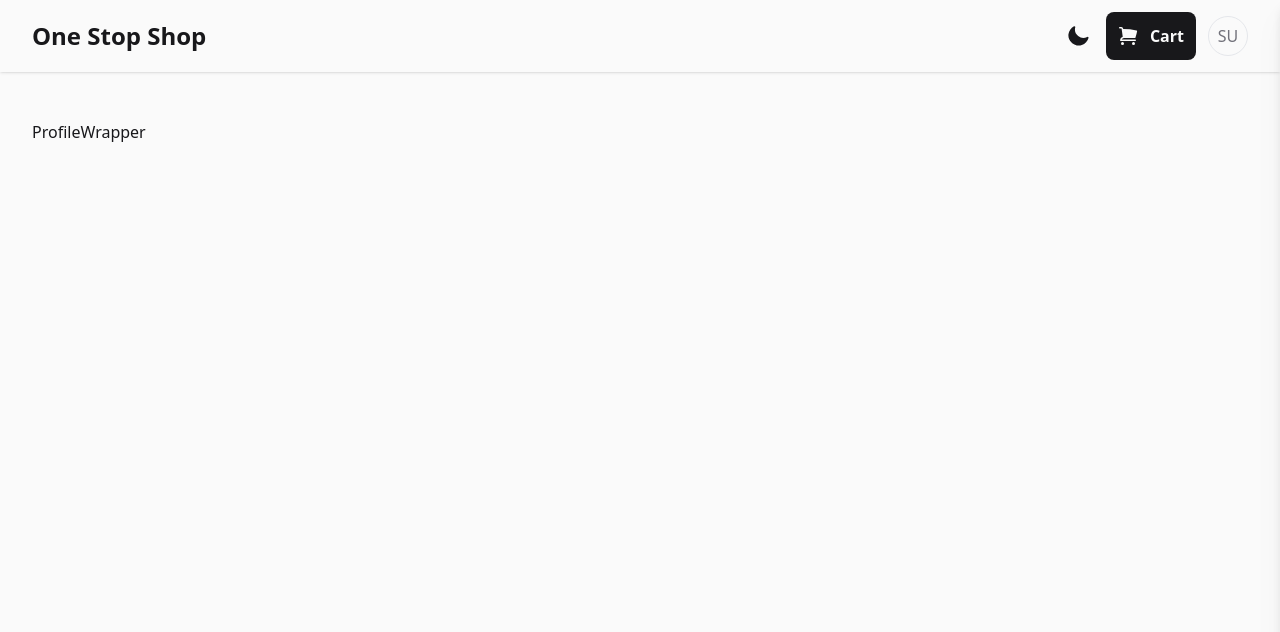
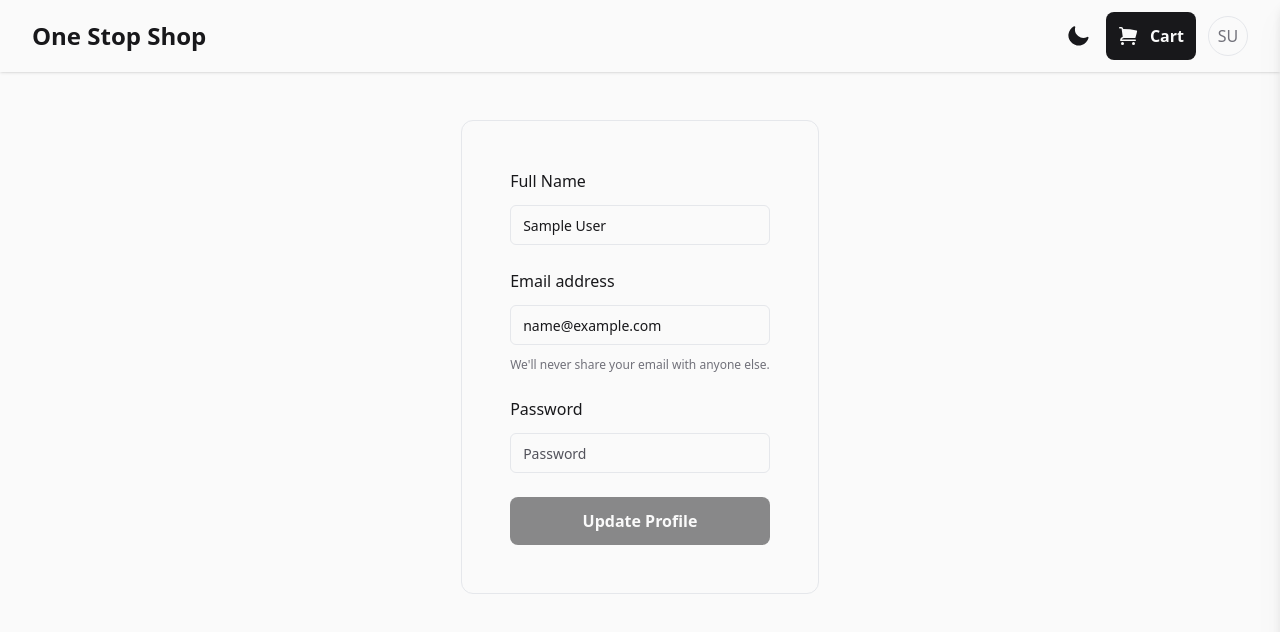
Before and after one commit to iamsomraj/MERN-Shopping-App, a React (Vite) app in the folder frontend/: page /profile in a window 1280 px wide. Shown: the top 632 px of the page. Built offline with nearby package versions, Linux system fonts and the light colour scheme; no server answers; sample sign-in values are in the browser's storage.

Commit message:
👌 IMPROVE: added profile wrapper component

```diff
--- a/frontend/src/api/auth/index.ts
+++ b/frontend/src/api/users/index.ts
@@ -19,3 +19,14 @@ export const signUp = async (name: string, email: string, password: string) => {
   const data = response.data as IUser;
   return data;
 };
+
+
+export const updateUser = async (name: string, email: string, password: string) => {
+  const response = await serverAPI.put(`/users/profile`, {
+    name,
+    email,
+    password,
+  });
+  const data = response.data as IUser;
+  return data;
+};
--- a/frontend/src/components/LoginScreen/LoginForm.tsx
+++ b/frontend/src/components/LoginScreen/LoginForm.tsx
@@ -1,4 +1,4 @@
-import { signIn } from '@/api/auth';
+import { signIn } from '@/api/users';
 import Button from '@/components/UI/Button';
 import { getErrorMessage } from '@/config';
 import { selectUser, setUser } from '@/features/auth/authSlice';
--- a/frontend/src/components/Navigation/UserMenu.tsx
+++ b/frontend/src/components/Navigation/UserMenu.tsx
@@ -17,6 +17,7 @@ const UserMenu = () => {
 
   const nameParts = user.name
     .split(' ')
+    .slice(0, 2)
     .map((item) => item[0])
     .join('');
 
--- a/frontend/src/components/ProfileScreen/ProfileWrapper.tsx
+++ b/frontend/src/components/ProfileScreen/ProfileWrapper.tsx
@@ -1,5 +1,136 @@
+import { updateUser } from '@/api/users';
+import Button from '@/components/UI/Button';
+import { getErrorMessage } from '@/config';
+import { selectUser, setUser } from '@/features/auth/authSlice';
+import { useAppDispatch, useAppSelector } from '@/hooks';
+import { useMutation } from '@tanstack/react-query';
+import { FormEvent, useState } from 'react';
+import toast from 'react-hot-toast';
+import { Navigate } from 'react-router-dom';
+
+type TProfileDetail = {
+  name: string;
+  email: string;
+  password: string;
+};
+
 const ProfileWrapper = () => {
-  return <div>ProfileWrapper</div>;
+  const dispatch = useAppDispatch();
+  const user = useAppSelector(selectUser);
+
+  const [profileDetail, setProfileDetail] = useState<TProfileDetail>(() => {
+    if (user) {
+      return {
+        name: user.name,
+        email: user.email,
+        password: '',
+      };
+    }
+    return {
+      name: '',
+      email: '',
+      password: '',
+    };
+  });
+
+  const { mutate: update, isLoading } = useMutation({
+    mutationFn: async () => {
+      return await updateUser(profileDetail.name, profileDetail.email, profileDetail.password);
+    },
+    onError: (error) => {
+      const errorMessage = getErrorMessage(error, 'Error occurred while we were trying to update your details!');
+      toast.error(errorMessage);
+    },
+    onSuccess: (data) => {
+      if (!data) {
+        return;
+      }
+      dispatch(
+        setUser({
+          user: {
+            ...user,
+            ...data,
+          },
+        })
+      );
+      toast.success('User updated successfully!');
+    },
+  });
+
+  if (user == null) {
+    return <Navigate to={'/'} />;
+  }
+
+  const onSubmit = async (event: FormEvent<HTMLFormElement>) => {
+    event.preventDefault();
+    if (profileDetail.name?.trim().length === 0 || profileDetail.email?.trim().length === 0 || profileDetail.password?.trim().length === 0) {
+      return;
+    }
+    await update();
+  };
+
+  return (
+    <div className='mx-auto w-fit h-full p-12 rounded-xl border dark:border-zinc-500/50'>
+      <form
+        onSubmit={onSubmit}
+        className='flex flex-col gap-6'>
+        <div className='flex flex-col gap-3'>
+          <label>Full Name</label>
+          <input
+            name='name'
+            value={profileDetail.name}
+            onChange={(e) =>
+              setProfileDetail((prevProfileDetail) => ({
+                ...prevProfileDetail,
+                [e.target.name]: e.target.value,
+              }))
+            }
+            type='text'
+            placeholder='Enter Full Name'
+            className='flex h-10 w-full rounded-md border bg-zinc-50 px-3 py-2 text-sm text-zinc-900 ring-offset-zinc-100 placeholder:text-zinc-600 focus-visible:outline-none focus-visible:ring-2 focus-visible:ring-ring focus-visible:ring-offset-2 disabled:cursor-not-allowed disabled:opacity-50'
+          />
+        </div>
+        <div className='flex flex-col gap-3'>
+          <label>Email address</label>
+          <input
+            name='email'
+            value={profileDetail.email}
+            onChange={(e) =>
+              setProfileDetail((prevProfileDetail) => ({
+                ...prevProfileDetail,
+                [e.target.name]: e.target.value,
+              }))
+            }
+            type='email'
+            placeholder='Enter email'
+            className='flex h-10 w-full rounded-md border bg-zinc-50 px-3 py-2 text-sm text-zinc-900 ring-offset-zinc-100 placeholder:text-zinc-600 focus-visible:outline-none focus-visible:ring-2 focus-visible:ring-ring focus-visible:ring-offset-2 disabled:cursor-not-allowed disabled:opacity-50'
+          />
+          <span className='text-zinc-500 text-xs'>We'll never share your email with anyone else.</span>
+        </div>
+        <div className='flex flex-col gap-3'>
+          <label>Password</label>
+          <input
+            name='password'
+            value={profileDetail.password}
+            onChange={(e) =>
+              setProfileDetail((prevProfileDetail) => ({
+                ...prevProfileDetail,
+                [e.target.name]: e.target.value,
+              }))
+            }
+            type='password'
+            placeholder='Password'
+            className='flex h-10 w-full rounded-md border bg-zinc-50 px-3 py-2 text-sm text-zinc-900 ring-offset-zinc-100 placeholder:text-zinc-600 focus-visible:outline-none focus-visible:ring-2 focus-visible:ring-ring focus-visible:ring-offset-2 disabled:cursor-not-allowed disabled:opacity-50'
+          />
+        </div>
+        <Button
+          disabled={profileDetail.email.trim() === '' || profileDetail.name.trim() === '' || profileDetail.password.trim() === ''}
+          loading={isLoading}>
+          Update Profile
+        </Button>
+      </form>
+    </div>
+  );
 };
 
 export default ProfileWrapper;
--- a/frontend/src/components/RegisterScreen/RegisterForm.tsx
+++ b/frontend/src/components/RegisterScreen/RegisterForm.tsx
@@ -1,4 +1,4 @@
-import { signUp } from '@/api/auth';
+import { signUp } from '@/api/users';
 import Button from '@/components/UI/Button';
 import { getErrorMessage } from '@/config';
 import { selectUser, setUser } from '@/features/auth/authSlice';
```
